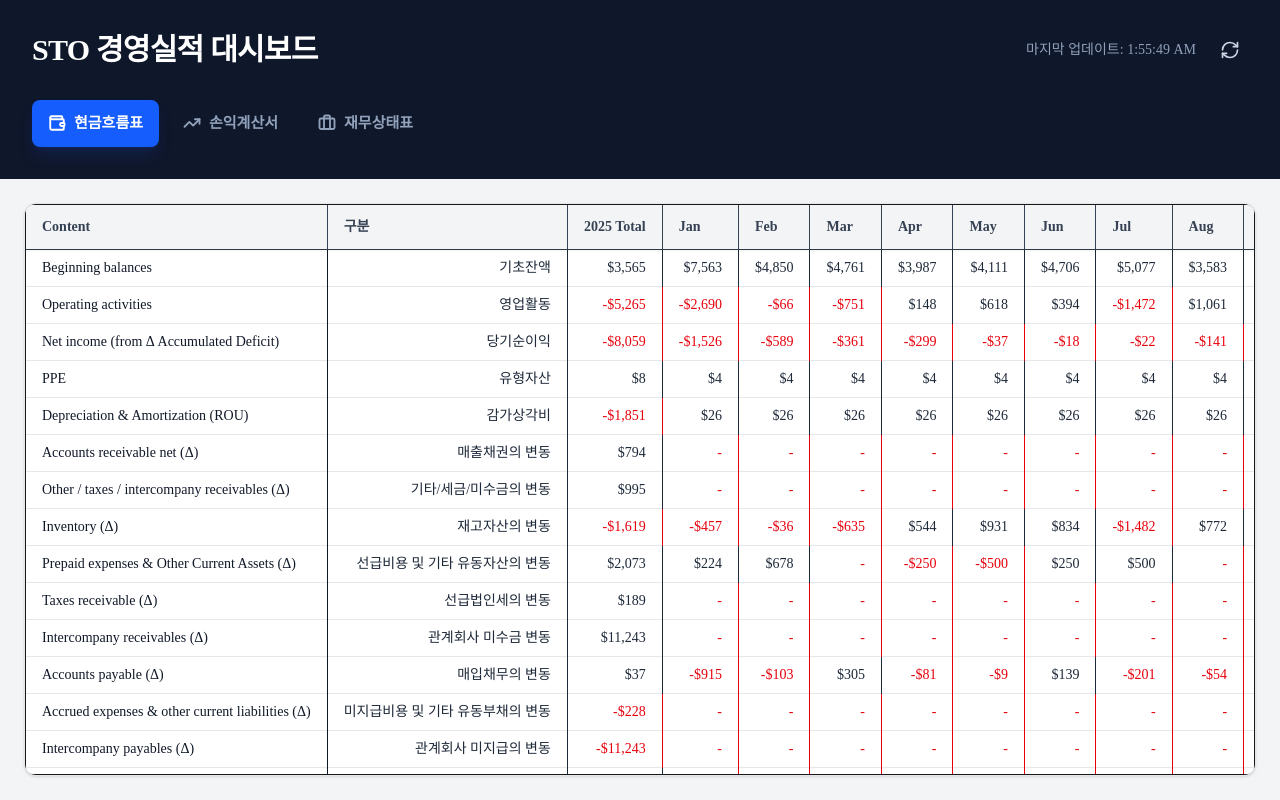
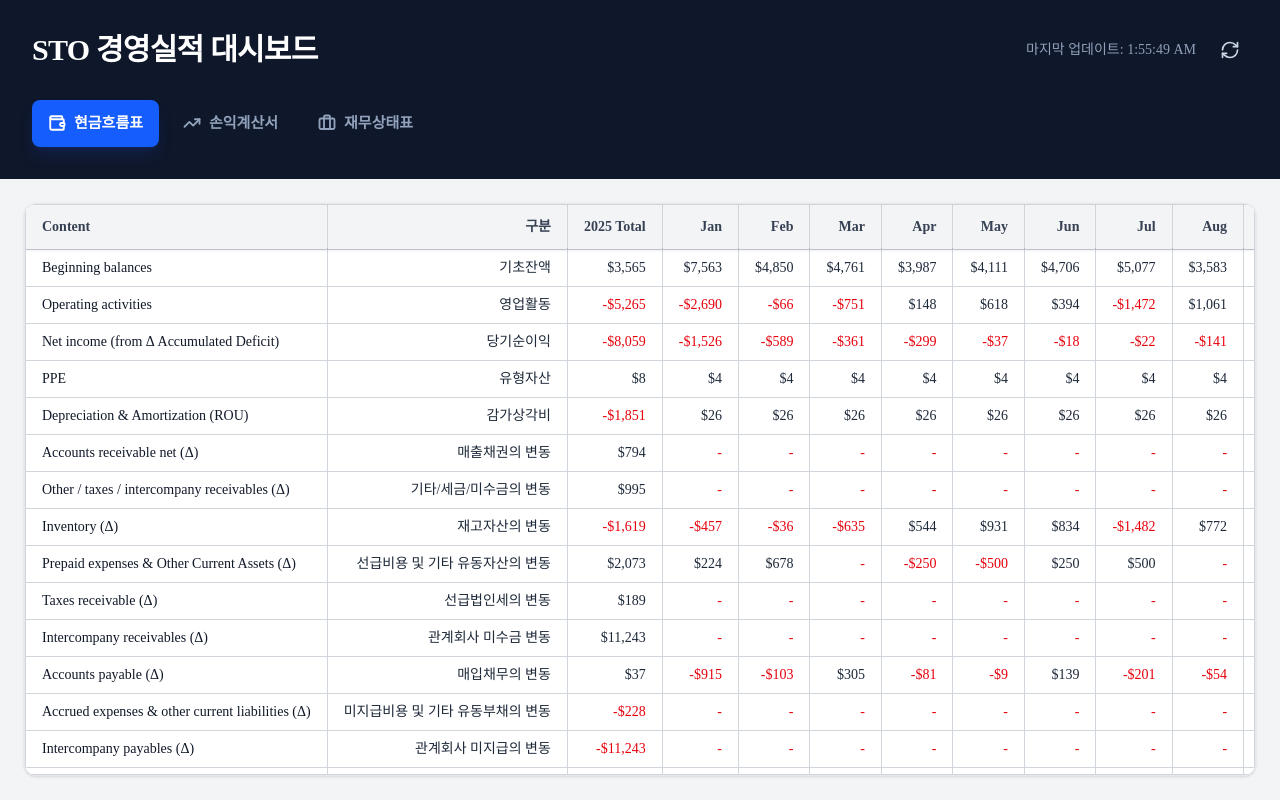
Before and after one commit to kyeongsoo88/stocashnew, a Next.js app: page / in a window 1280 px wide. Built offline with nearby package versions, Linux system fonts and the light colour scheme; a web font is replaced by a local one.

Commit message:
Style: Force right align for data columns and darken table borders

```diff
--- a/components/DataTable.tsx
+++ b/components/DataTable.tsx
@@ -16,9 +16,9 @@ export const DataTable: React.FC<DataTableProps> = ({ headers, rows, title }) =>
   if (!headers.length) return <div className="p-4 text-gray-500">No data available</div>;
 
   return (
-    <div className="w-full flex flex-col h-full border rounded-lg shadow-sm bg-white overflow-hidden">
+    <div className="w-full flex flex-col h-full border border-gray-300 rounded-lg shadow-sm bg-white overflow-hidden">
       {title && (
-        <div className="p-4 border-b bg-gray-50 font-semibold text-lg">
+        <div className="p-4 border-b border-gray-300 bg-gray-50 font-semibold text-lg">
           {title}
         </div>
       )}
@@ -30,8 +30,9 @@ export const DataTable: React.FC<DataTableProps> = ({ headers, rows, title }) =>
                 <th
                   key={index}
                   className={cn(
-                    "px-4 py-3 text-left font-semibold text-gray-700 border-b border-r last:border-r-0 whitespace-nowrap bg-gray-100",
-                    index === 0 && "sticky left-0 z-30 shadow-[2px_0_5px_-2px_rgba(0,0,0,0.1)]", // Sticky first column
+                    "px-4 py-3 font-semibold text-gray-700 border-b border-gray-300 border-r last:border-r-0 whitespace-nowrap bg-gray-100",
+                    index === 0 && "sticky left-0 z-30 shadow-[2px_0_5px_-2px_rgba(0,0,0,0.1)] text-left", // Sticky first column
+                    index !== 0 && "text-right", // Align header right for data columns
                     index === 0 && "min-w-[250px]", // Minimum width for first column
                   )}
                 >
@@ -40,7 +41,7 @@ export const DataTable: React.FC<DataTableProps> = ({ headers, rows, title }) =>
               ))}
             </tr>
           </thead>
-          <tbody className="divide-y divide-gray-200">
+          <tbody className="divide-y divide-gray-300">
             {rows.map((row, rowIndex) => (
               <tr
                 key={rowIndex}
@@ -58,9 +59,9 @@ export const DataTable: React.FC<DataTableProps> = ({ headers, rows, title }) =>
                     <td
                       key={cellIndex}
                       className={cn(
-                        "px-4 py-2 border-r last:border-r-0 whitespace-nowrap text-gray-800 bg-white",
-                        cellIndex === 0 && "sticky left-0 z-10 font-medium text-gray-900 shadow-[2px_0_5px_-2px_rgba(0,0,0,0.1)]",
-                        cellIndex !== 0 && "text-right font-mono", // Numbers align right
+                        "px-4 py-2 border-r border-gray-300 last:border-r-0 whitespace-nowrap text-gray-800 bg-white",
+                        cellIndex === 0 && "sticky left-0 z-10 font-medium text-gray-900 shadow-[2px_0_5px_-2px_rgba(0,0,0,0.1)] text-left",
+                        cellIndex !== 0 && "text-right", // Numbers align right
                         isNumber && isNegative && "text-red-600" // Negative numbers in red
                       )}
                     >
```
